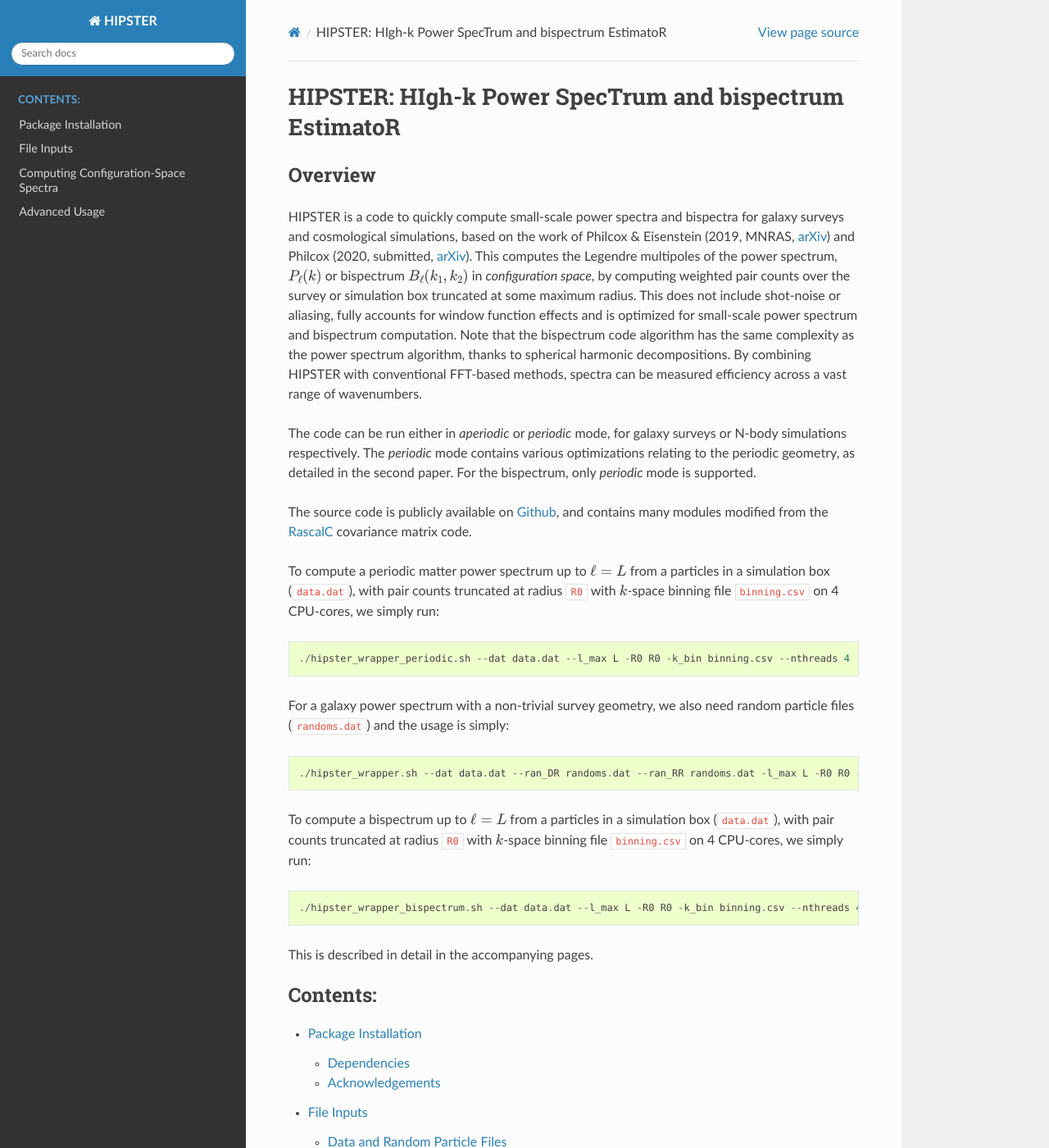
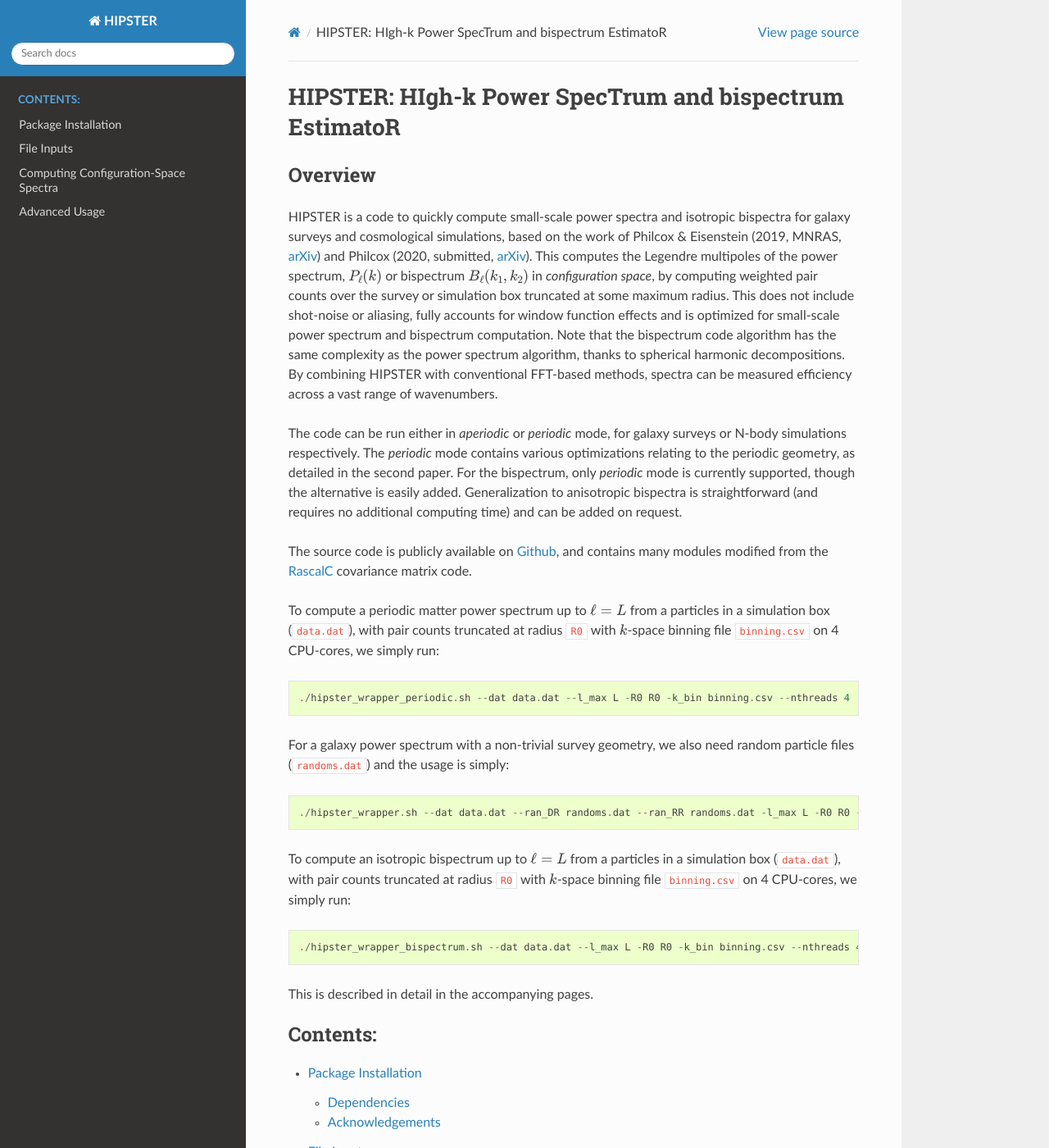
Before and after one commit to oliverphilcox/HIPSTER, a Sphinx documentation site: the page built from docs/index.rst, in a window 1280 px wide and 1400 px high. Shown: the whole window at 82% size. Built offline with Sphinx 7.4.7 and the Read the Docs theme 2.0.0, drawn with Linux system fonts in a browser that asks for light colours.

Commit message:
added note on anisotropic bispectra

```diff
--- a/docs/index.rst
+++ b/docs/index.rst
@@ -4,9 +4,9 @@ HIPSTER: HIgh-k Power SpecTrum and bispectrum EstimatoR
 Overview
 ----------
 
-HIPSTER is a code to quickly compute small-scale power spectra and bispectra for galaxy surveys and cosmological simulations, based on the work of Philcox & Eisenstein (2019, MNRAS, `arXiv <https://arxiv.org/abs/1912.01010>`_) and Philcox (2020, submitted, `arXiv <https://arxiv.org/pdf/2005.01739.pdf>`_). This computes the Legendre multipoles of the power spectrum, :math:`P_\ell(k)` or bispectrum :math:`B_\ell(k_1,k_2)` in *configuration space*, by computing weighted pair counts over the survey or simulation box truncated at some maximum radius. This does not include shot-noise or aliasing, fully accounts for window function effects and is optimized for small-scale power spectrum and bispectrum computation. Note that the bispectrum code algorithm has the same complexity as the power spectrum algorithm, thanks to spherical harmonic decompositions. By combining HIPSTER with conventional FFT-based methods, spectra can be measured efficiency across a vast range of wavenumbers.
+HIPSTER is a code to quickly compute small-scale power spectra and isotropic bispectra for galaxy surveys and cosmological simulations, based on the work of Philcox & Eisenstein (2019, MNRAS, `arXiv <https://arxiv.org/abs/1912.01010>`_) and Philcox (2020, submitted, `arXiv <https://arxiv.org/pdf/2005.01739.pdf>`_). This computes the Legendre multipoles of the power spectrum, :math:`P_\ell(k)` or bispectrum :math:`B_\ell(k_1,k_2)` in *configuration space*, by computing weighted pair counts over the survey or simulation box truncated at some maximum radius. This does not include shot-noise or aliasing, fully accounts for window function effects and is optimized for small-scale power spectrum and bispectrum computation. Note that the bispectrum code algorithm has the same complexity as the power spectrum algorithm, thanks to spherical harmonic decompositions. By combining HIPSTER with conventional FFT-based methods, spectra can be measured efficiency across a vast range of wavenumbers.
 
-The code can be run either in *aperiodic* or *periodic* mode, for galaxy surveys or N-body simulations respectively. The *periodic* mode contains various optimizations relating to the periodic geometry, as detailed in the second paper. For the bispectrum, only *periodic* mode is supported.
+The code can be run either in *aperiodic* or *periodic* mode, for galaxy surveys or N-body simulations respectively. The *periodic* mode contains various optimizations relating to the periodic geometry, as detailed in the second paper. For the bispectrum, only *periodic* mode is currently supported, though the alternative is easily added. Generalization to anisotropic bispectra is straightforward (and requires no additional computing time) and can be added on request.
 
 The source code is publicly available on `Github <https://github.com/oliverphilcox/HIPSTER>`_, and contains many modules modified from the `RascalC <https://github.com/oliverphilcox/HIPSTER>`_ covariance matrix code.
 
@@ -18,7 +18,7 @@ For a galaxy power spectrum with a non-trivial survey geometry, we also need ran
 
     ./hipster_wrapper.sh --dat data.dat --ran_DR randoms.dat --ran_RR randoms.dat -l_max L -R0 R0 -k_bin binning.csv --nthreads 4
 
-To compute a bispectrum up to :math:`\ell=L` from a particles in a simulation box (``data.dat``), with pair counts truncated at radius ``R0`` with :math:`k`-space binning file ``binning.csv`` on 4 CPU-cores, we simply run::
+To compute an isotropic bispectrum up to :math:`\ell=L` from a particles in a simulation box (``data.dat``), with pair counts truncated at radius ``R0`` with :math:`k`-space binning file ``binning.csv`` on 4 CPU-cores, we simply run::
 
       ./hipster_wrapper_bispectrum.sh --dat data.dat --l_max L -R0 R0 -k_bin binning.csv --nthreads 4
 
```
Also changed, not shown: README.tex.md (+3 -3 lines), 3 other files.
